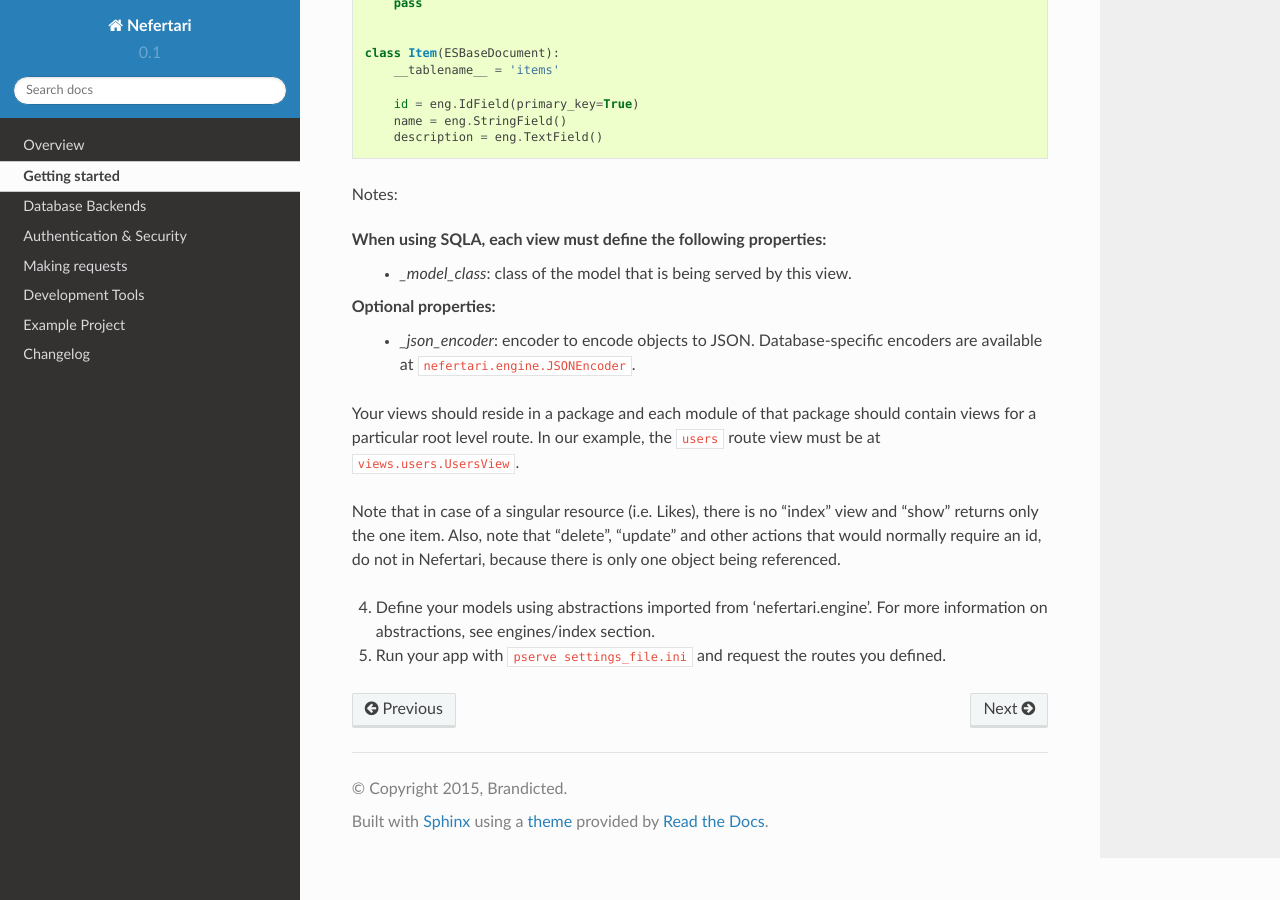
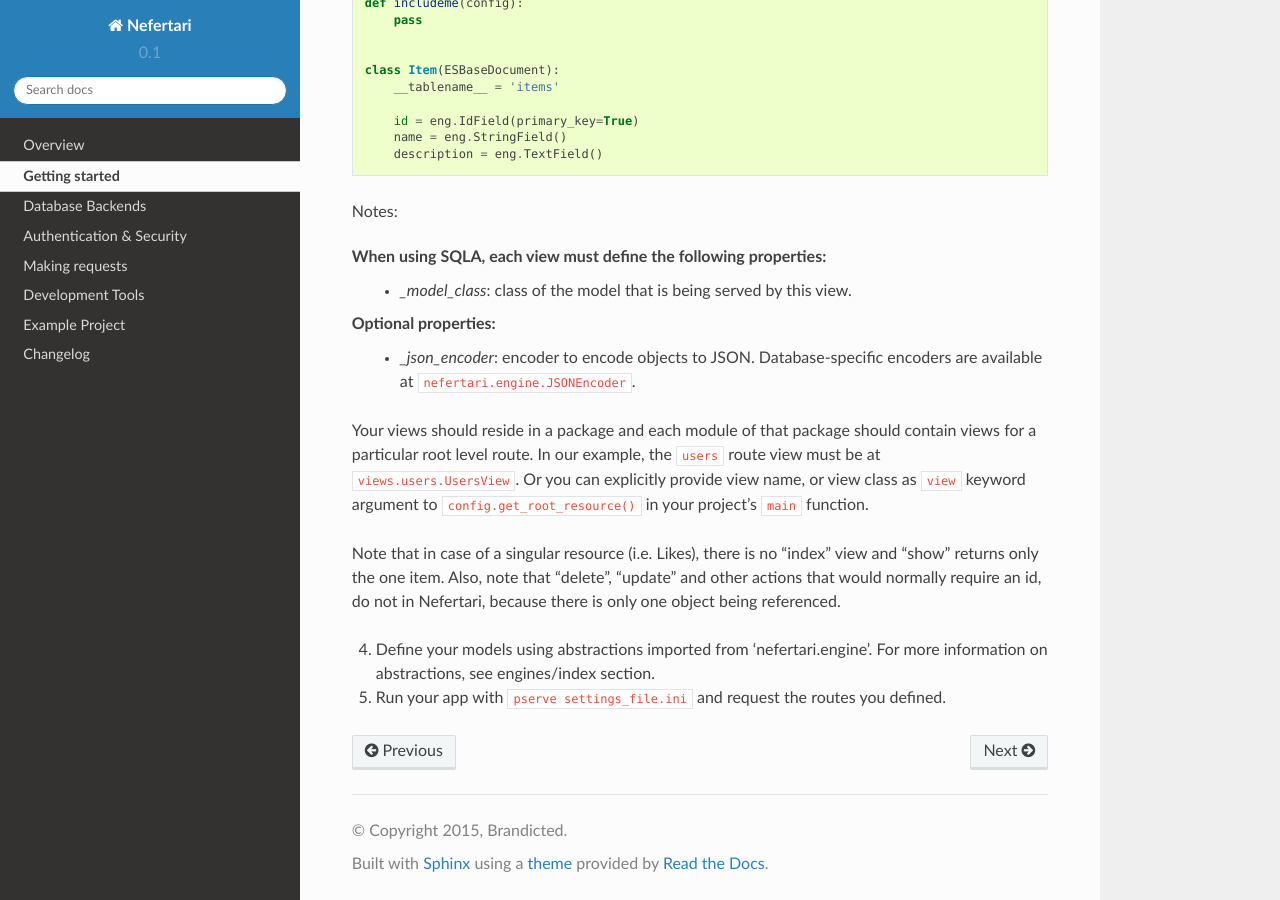
Before and after one commit to ramses-tech/nefertari, a Sphinx documentation site: the page built from docs/source/getting_started.rst, in a window 1280 px wide and 900 px high, scrolled down 2547 px. Built offline with Sphinx 7.4.7 and the Read the Docs theme 2.0.0, drawn with Linux system fonts in a browser that asks for light colours; some of the changed text lies outside the part shown.

Commit message:
Update docs getting_started

```diff
--- a/docs/source/getting_started.rst
+++ b/docs/source/getting_started.rst
@@ -63,9 +62,11 @@
 
         root = config.get_root_resource()
 
+        from .models import Item
         root.add(
             'myitem', 'myitems',
-            id_name='myitem_' + Story.pk_field())
+            id_name='myitem_' + Item.pk_field(),
+            view='myproject.views.ItemsView')
 
 
         # Use the engine helper to bootstrap the db
@@ -155,7 +156,7 @@
 Optional properties:
     * *_json_encoder*: encoder to encode objects to JSON. Database-specific encoders are available at ``nefertari.engine.JSONEncoder``.
 
-Your views should reside in a package and each module of that package should contain views for a particular root level route. In our example, the ``users`` route view must be at ``views.users.UsersView``.
+Your views should reside in a package and each module of that package should contain views for a particular root level route. In our example, the ``users`` route view must be at ``views.users.UsersView``. Or you can explicitly provide view name, or view class as ``view`` keyword argument to ``config.get_root_resource()`` in your project's ``main`` function.
 
 Note that in case of a singular resource (i.e. Likes), there is no "index" view and "show" returns only the one item.
 Also, note that "delete", "update" and other actions that would normally require an id, do not in Nefertari, because there is only one object being referenced.
```
Also changed, not shown: other parts of docs/source/getting_started.rst (+0 -1 lines).
